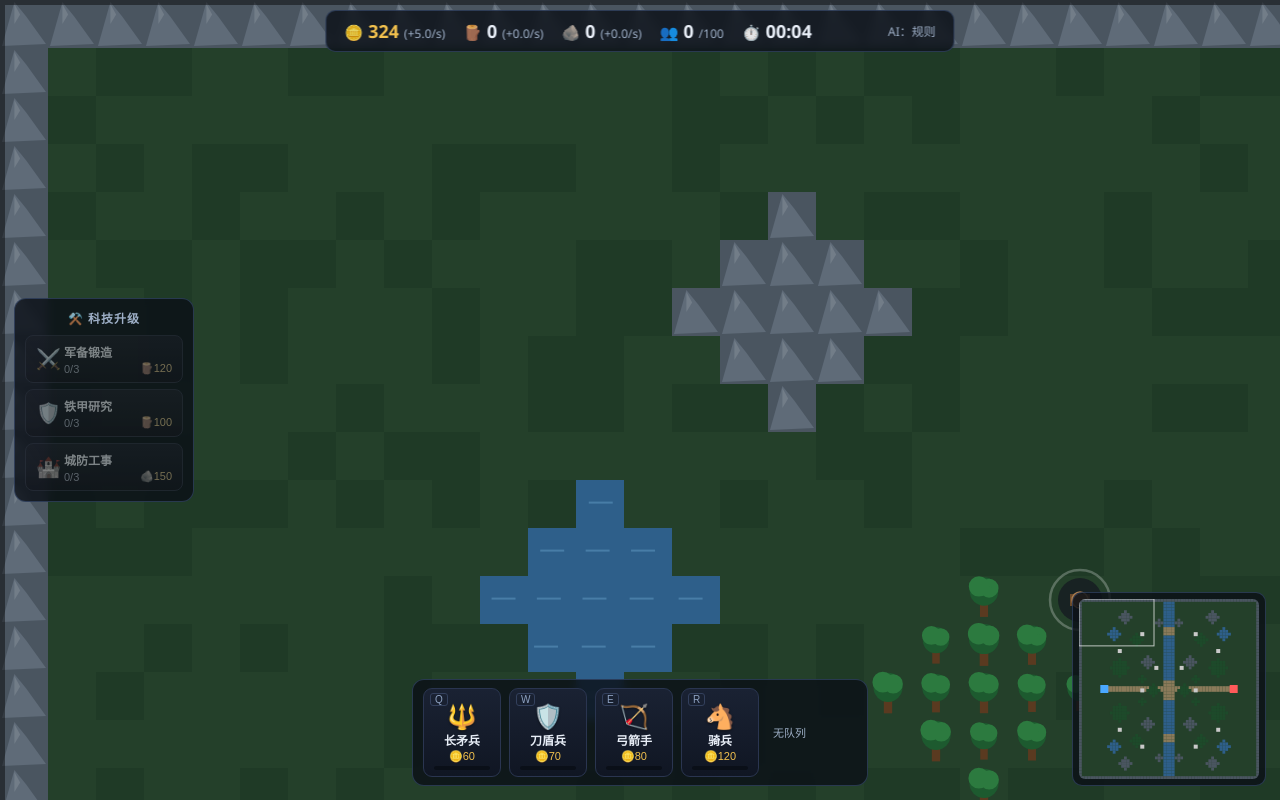
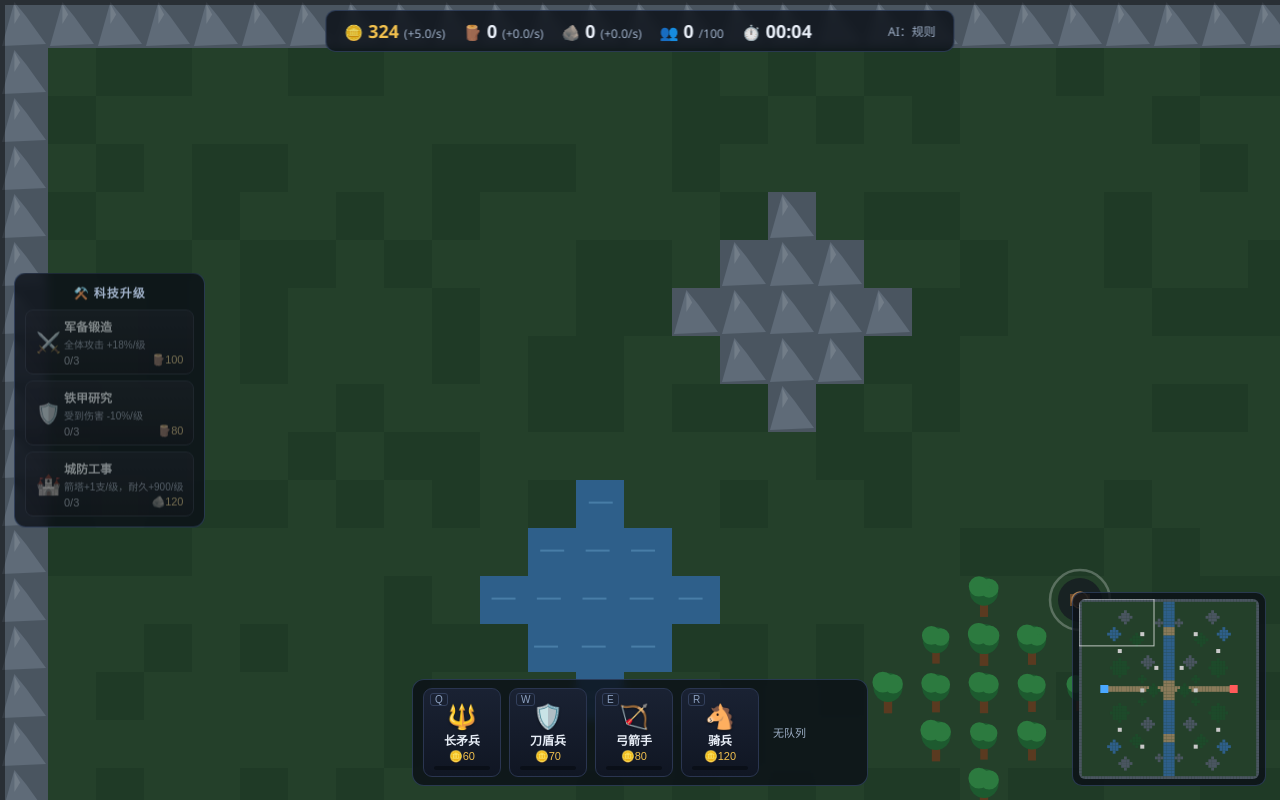
Before and after one commit to zhaojch1/deepseek_game_rts, a website: page public/index.html in a window 1280 px wide. Drawn offline with Linux system fonts and the light colour scheme.

Commit message:
feat: 资源点改为持久控制点并补齐资源使用闭环
- 占领改为持久控制点模型：易主后离开不回退，仅敌方驻守可反夺
- 重平衡资源收益与升级成本/效果，护甲改为百分比减伤
- 升级面板显示效果说明，开局与占领/失守给出提示
- AI 分派多队并行占领多个资源点

```diff
--- a/public/css/style.css
+++ b/public/css/style.css
@@ -275,11 +275,11 @@ body {
 .upg-btn {
   display: grid;
   grid-template-columns: 22px 1fr auto;
-  grid-template-rows: auto auto;
+  grid-template-rows: auto auto auto;
   column-gap: 6px;
   row-gap: 2px;
   align-items: center;
-  min-width: 158px;
+  min-width: 168px;
   padding: 7px 10px;
   background: linear-gradient(180deg, #1a2233, #101623);
   border: 1px solid #2a3550;
@@ -306,7 +306,7 @@ body {
 
 .upg-icon {
   grid-column: 1;
-  grid-row: 1 / 3;
+  grid-row: 1 / 4;
   font-size: 20px;
 }
 
@@ -317,16 +317,23 @@ body {
   font-weight: 600;
 }
 
+.upg-desc {
+  grid-column: 2 / 4;
+  grid-row: 2;
+  font-size: 10px;
+  color: #8fa3c2;
+}
+
 .upg-level {
   grid-column: 2;
-  grid-row: 2;
+  grid-row: 3;
   font-size: 11px;
   color: var(--text-dim);
 }
 
 .upg-cost {
   grid-column: 3;
-  grid-row: 2;
+  grid-row: 3;
   font-size: 11px;
   color: var(--gold);
 }
--- a/public/index.html
+++ b/public/index.html
@@ -84,23 +84,26 @@
   <!-- 科技升级面板 -->
   <div id="upgrade-panel" class="upgrade-panel">
     <div class="upgrade-title">⚒️ 科技升级</div>
-    <button class="upg-btn" data-track="attack" title="全体单位攻击力提升">
+    <button class="upg-btn" data-track="attack">
       <span class="upg-icon">⚔️</span>
       <span class="upg-name">军备锻造</span>
-      <span class="upg-level">0/3</span>
-      <span class="upg-cost">🪵120</span>
-    </button>
-    <button class="upg-btn" data-track="armor" title="全体单位护甲减伤">
-      <span class="upg-icon">🛡️</span>
-      <span class="upg-name">铁甲研究</span>
+      <span class="upg-desc"></span>
       <span class="upg-level">0/3</span>
       <span class="upg-cost">🪵100</span>
     </button>
-    <button class="upg-btn" data-track="defense" title="城堡箭塔数量与伤害提升">
+    <button class="upg-btn" data-track="armor">
+      <span class="upg-icon">🛡️</span>
+      <span class="upg-name">铁甲研究</span>
+      <span class="upg-desc"></span>
+      <span class="upg-level">0/3</span>
+      <span class="upg-cost">🪵80</span>
+    </button>
+    <button class="upg-btn" data-track="defense">
       <span class="upg-icon">🏰</span>
       <span class="upg-name">城防工事</span>
+      <span class="upg-desc"></span>
       <span class="upg-level">0/3</span>
-      <span class="upg-cost">🪨150</span>
+      <span class="upg-cost">🪨120</span>
     </button>
   </div>
 
--- a/public/js/ai.js
+++ b/public/js/ai.js
@@ -316,7 +316,7 @@ RTS.AI = (function () {
     });
   }
 
-  /** 分派少量部队去占领未控制的资源点（地图控制，而非一波流） */
+  /** 分派小队去占领未控制的资源点（多队并行，地图控制而非一波流） */
   function captureNodes(ai) {
     const st = RTS.state;
     if (!st.resources) return;
@@ -324,16 +324,21 @@ RTS.AI = (function () {
     if (nodes.length === 0) return;
     nodes.sort((a, b) => RTS.Unit.distTo(a, st.enemy.base.x, st.enemy.base.y) - RTS.Unit.distTo(b, st.enemy.base.x, st.enemy.base.y));
 
-    let squad = 0;
-    const target = nodes[0];
+    const targets = nodes.slice(0, 3);
+    const perSquad = 3;
+    const assigned = new Map();
     st.enemy.units.forEach((u) => {
-      if (squad >= 4) return;
       if (u.state !== 'idle') return;
-      // 已在节点附近驻守的单位不再重复下令
-      if (Math.hypot(u.x - target.x, u.y - target.y) < target.radius * 0.7) return;
-      const off = rallySlots(4)[squad];
-      RTS.Unit.orderAttackMove(u, target.x + off.x * 0.5, target.y + off.y * 0.5);
-      squad++;
+      for (const target of targets) {
+        const n = assigned.get(target) || 0;
+        if (n >= perSquad) continue;
+        // 已在节点附近驻守的单位不再重复下令
+        if (Math.hypot(u.x - target.x, u.y - target.y) < target.radius * 0.7) continue;
+        const off = rallySlots(perSquad)[n];
+        RTS.Unit.orderAttackMove(u, target.x + off.x * 0.5, target.y + off.y * 0.5);
+        assigned.set(target, n + 1);
+        break;
+      }
     });
   }
 
--- a/public/js/combat.js
+++ b/public/js/combat.js
@@ -109,9 +109,9 @@ RTS.Combat = (function () {
     if (isRanged && RTS.World.isCoverPx(t.x, t.y)) {
       dmg = Math.floor(dmg * C().coverRangedMul);
     }
-    // 护甲升级：固定减伤
+    // 护甲升级：百分比减伤（每级 -pct，最多 3 级）
     const armorLvl = (RTS.state[t.owner].upgrades && RTS.state[t.owner].upgrades.armor) || 0;
-    dmg -= armorLvl * C().upgrades.armor.flat;
+    if (armorLvl > 0) dmg = Math.floor(dmg * (1 - armorLvl * C().upgrades.armor.pct));
     if (dmg < 1) dmg = 1;
     RTS.Unit.damage(t, dmg);
     spawnDamageNumber(t.x, t.y, dmg, mul > 1 ? '#ffd24e' : mul < 1 ? '#9fb0c8' : '#ffffff');
--- a/public/js/config.js
+++ b/public/js/config.js
@@ -125,19 +125,20 @@ RTS.CONFIG = {
 
   // ---------------------------------------------------------------- 资源（金 / 木 / 石）
   resourceNodes: {
-    gold: { income: 2.2, radius: 110, color: '#f2c14e' },
-    wood: { income: 1.4, radius: 110, color: '#7fc97f' },
-    stone: { income: 1.0, radius: 110, color: '#9fb0c8' },
+    gold: { income: 2.5, radius: 110, color: '#f2c14e', label: '金矿' },
+    wood: { income: 2.5, radius: 110, color: '#7fc97f', label: '伐木场' },
+    stone: { income: 2.2, radius: 110, color: '#9fb0c8', label: '采石场' },
   },
   resourceCap: 999, // 木/石上限
-  captureSpeed: 0.8, // 占领权重变化 / 秒（需累积到 1 才易主）
+  captureSpeed: 0.8, // 占领控制值变化 / 秒
+  captureThreshold: 0.5, // 控制值越过 ±threshold 即易主（-1..1）
 
   // ---------------------------------------------------------------- 升级
   upgradeMaxLevel: 3,
   upgrades: {
-    attack: { name: '军备锻造', resource: 'wood', costs: [120, 220, 340], mul: 0.15 },
-    armor: { name: '铁甲研究', resource: 'wood', costs: [100, 180, 280], flat: 2 },
-    defense: { name: '城防工事', resource: 'stone', costs: [150, 260, 400], hpBonus: 700, arrowsPerLevel: 1 },
+    attack: { name: '军备锻造', resource: 'wood', costs: [100, 180, 280], mul: 0.18, desc: '全体攻击 +18%/级' },
+    armor: { name: '铁甲研究', resource: 'wood', costs: [80, 150, 240], pct: 0.10, desc: '受到伤害 -10%/级' },
+    defense: { name: '城防工事', resource: 'stone', costs: [120, 220, 340], hpBonus: 900, arrowsPerLevel: 1, desc: '箭塔+1支/级，耐久+900/级' },
   },
 
   // ---------------------------------------------------------------- 基地防御（城堡箭塔）
@@ -145,7 +146,7 @@ RTS.CONFIG = {
   baseDefenseDamage: 14, // 单支塔箭基础伤害
   baseDefenseInterval: 1.4, // 每轮箭雨间隔（秒）
   baseDefenseArrows: 2, // 每轮基础箭数
-  baseDefenseDamagePerLevel: 0.35, // 每级城防提升的塔箭伤害倍率
+  baseDefenseDamagePerLevel: 0.4, // 每级城防提升的塔箭伤害倍率
 
   // ---------------------------------------------------------------- 投射物
   arrowSpeed: 540, // 弓箭飞行速度 px/s
--- a/public/js/main.js
+++ b/public/js/main.js
@@ -97,6 +97,7 @@ RTS.Match = (function () {
     RTS.state = createState();
     RTS.UI.hideOverlay();
     RTS.Camera.init();
+    RTS.UI.toast('派部队占领金/木/石资源点，占领后持续产出', 'info');
   }
 
   return { start, restart, checkEnd, createState, updateAllUnits };
--- a/public/js/render.js
+++ b/public/js/render.js
@@ -668,14 +668,21 @@ RTS.Render = (function () {
       ctx.arc(node.x, node.y, r + 8, 0, Math.PI * 2);
       ctx.stroke();
 
-      // 占领进度弧
-      const weight = Math.max(node.playerWeight, node.enemyWeight);
-      if (weight > 0 && node.owner === 'neutral') {
-        ctx.strokeStyle = node.playerWeight > node.enemyWeight ? '#4aa8ff' : '#ff5a5a';
+      // 占领进度弧（control ∈ -1..1，展示控制强度与方向）
+      const ctrl = node.control || 0;
+      if (ctrl !== 0) {
+        ctx.strokeStyle = ctrl > 0 ? '#4aa8ff' : '#ff5a5a';
         ctx.lineWidth = 4 / z;
         ctx.beginPath();
-        ctx.arc(node.x, node.y, r + 14, -Math.PI / 2, -Math.PI / 2 + weight * Math.PI * 2);
+        ctx.arc(node.x, node.y, r + 14, -Math.PI / 2, -Math.PI / 2 + Math.abs(ctrl) * Math.PI * 2);
         ctx.stroke();
+      }
+      // 已归属节点加填充标记
+      if (node.owner !== 'neutral') {
+        ctx.fillStyle = ownerColor;
+        ctx.beginPath();
+        ctx.arc(node.x, node.y, 4, 0, Math.PI * 2);
+        ctx.fill();
       }
 
       // 节点底座
--- a/public/js/resources.js
+++ b/public/js/resources.js
@@ -7,7 +7,8 @@
  *   - 金币 gold：被动增长 + 金矿节点，用于生产单位。
  *   - 木材 wood：伐木场节点产出，用于攻击/护甲升级。
  *   - 石料 stone：采石场节点产出，用于城防（箭塔）升级。
- * 节点通过「单位在场」逐步占领，鼓励地图控制而非一波流。
+ * 节点采用「持久控制点」模型：单位驻守推动控制值（-1..1），越过阈值即易主；
+ * 易主后即使部队离开也保持归属，只有敌方驻守才能反夺。鼓励地图控制而非一波流。
  */
 
 RTS.Resources = (function () {
@@ -64,6 +65,8 @@ RTS.Resources = (function () {
     const st = RTS.state;
     if (!st.resources) return;
     const rate = C().captureSpeed * dt;
+    const th = C().captureThreshold;
+
     for (const node of st.resources.nodes) {
       const nearby = RTS.Combat.query(node.x, node.y, node.radius);
       let pc = 0;
@@ -74,21 +77,24 @@ RTS.Resources = (function () {
         else ec++;
       }
 
+      // 一方独在 → 控制值向该方移动；双方同在（争夺）或无人（已占）→ 保持
       if (pc > 0 && ec === 0) {
-        node.playerWeight = Math.min(1, node.playerWeight + rate);
-        node.enemyWeight = Math.max(0, node.enemyWeight - rate);
+        node.control = Math.min(1, node.control + rate);
       } else if (ec > 0 && pc === 0) {
-        node.enemyWeight = Math.min(1, node.enemyWeight + rate);
-        node.playerWeight = Math.max(0, node.playerWeight - rate);
-      } else if (pc === 0 && ec === 0) {
-        // 无人驻守：权重缓慢回落（已易主节点保持一定粘性）
-        node.playerWeight = Math.max(0, node.playerWeight - rate * 0.4);
-        node.enemyWeight = Math.max(0, node.enemyWeight - rate * 0.4);
+        node.control = Math.max(-1, node.control - rate);
       }
 
-      if (node.playerWeight >= 1) node.owner = 'player';
-      else if (node.enemyWeight >= 1) node.owner = 'enemy';
-      else node.owner = 'neutral';
+      const prev = node.owner;
+      node.owner = node.control >= th ? 'player' : node.control <= -th ? 'enemy' : 'neutral';
+
+      // 归属变化时给玩家反馈
+      if (node.owner !== prev) {
+        if (node.owner === 'player') {
+          RTS.UI && RTS.UI.toast('已占领' + (C().resourceNodes[node.type].label || node.type), 'info');
+        } else if (prev === 'player') {
+          RTS.UI && RTS.UI.toast('资源点失守：' + (C().resourceNodes[node.type].label || node.type), 'warn');
+        }
+      }
     }
   }
 
--- a/public/js/ui.js
+++ b/public/js/ui.js
@@ -151,6 +151,8 @@ RTS.UI = (function () {
       const cost = RTS.Resources.upgradeCost(player, track);
       const levelEl = btn.querySelector('.upg-level');
       const costEl = btn.querySelector('.upg-cost');
+      const descEl = btn.querySelector('.upg-desc');
+      if (descEl) descEl.textContent = cfg.desc || '';
       levelEl.textContent = `${lvl}/${RTS.CONFIG.upgradeMaxLevel}`;
       if (cost === null) {
         costEl.textContent = '已满级';
--- a/public/js/world.js
+++ b/public/js/world.js
@@ -181,8 +181,7 @@ RTS.World = (function () {
         y: p.y,
         radius: Cfg.resourceNodes[type].radius,
         owner: 'neutral',
-        playerWeight: 0,
-        enemyWeight: 0,
+        control: 0, // -1..1：+ 为玩家、- 为敌方、0 中立；易主后保持，不会因离开而回退
       });
     }
 
```
Also changed, not shown: README.md.
